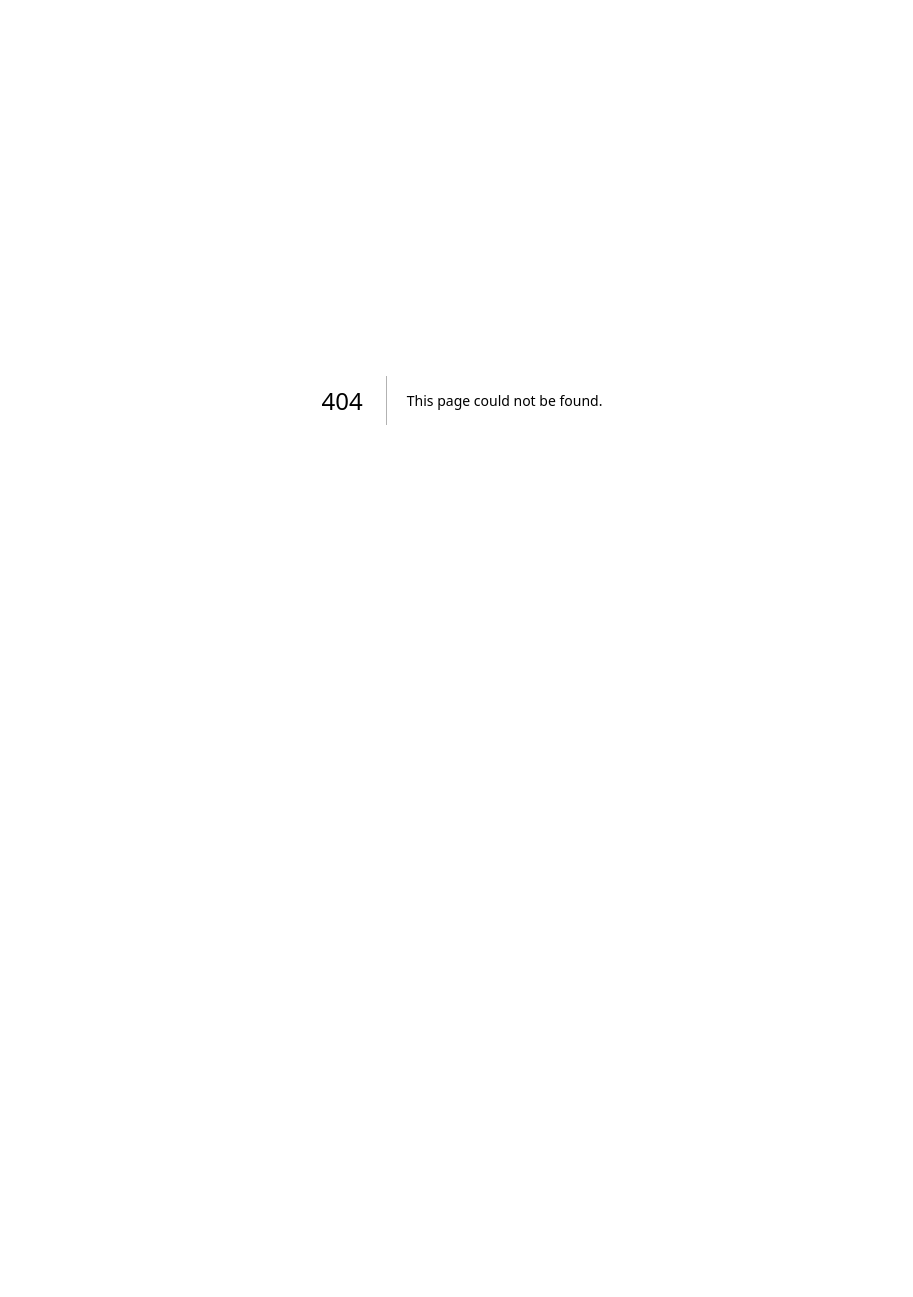
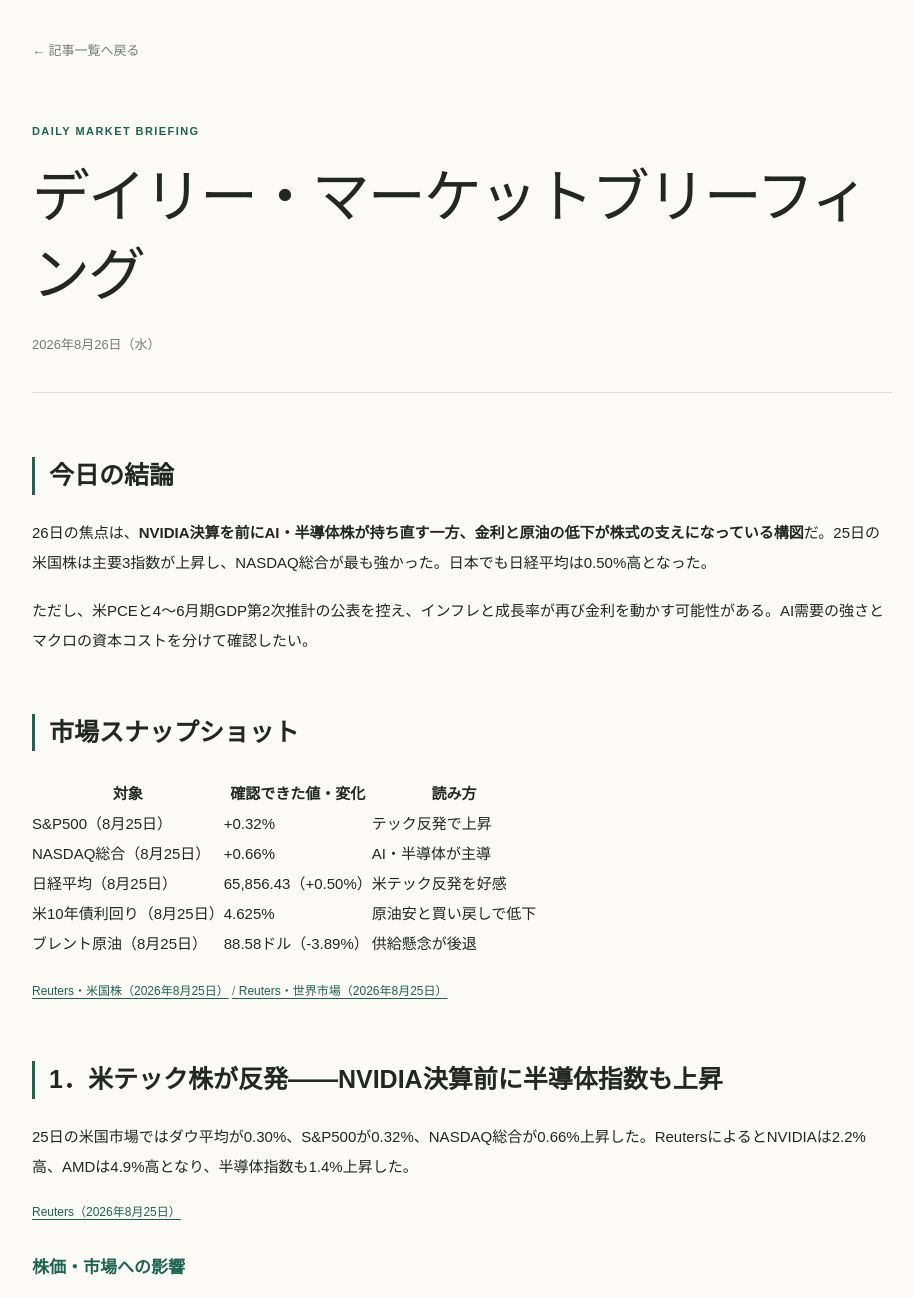
Before and after one commit to market-note-jp/market-note, a Next.js app: page /articles/daily-2026-08-26 in a window 1280 px wide. Before the commit this address had no page. Shown: the top 1297 px of the page, without its empty margins (178-1091 px from the left). Before the commit the page ends 800 px from the top, so only its background shows below. Built offline with nearby package versions, Linux system fonts and the light colour scheme.

Commit message:
Add daily market briefing for 2026-08-26

```diff
--- /dev/null
+++ b/app/articles/daily-2026-08-26/page.tsx
@@ -0,0 +1,46 @@
+import type { Metadata } from "next";
+import Link from "next/link";
+
+export const metadata: Metadata = {
+  title: "デイリー・マーケットブリーフィング（2026年8月26日） | Market Note",
+  description: "米テック株反発、日経平均、NVIDIA決算前、米長期金利と原油、米PCE・GDPを整理した2026年8月26日のマーケットブリーフィング。",
+};
+
+export default function DailyReportAugust26() {
+  return (
+    <main className="article-page">
+      <Link className="back-link" href="/">← 記事一覧へ戻る</Link>
+      <article>
+        <header className="report-header">
+          <p className="report-label">DAILY MARKET BRIEFING</p>
+          <h1>デイリー・マーケットブリーフィング</h1>
+          <p className="report-date">2026年8月26日（水）</p>
+        </header>
+        <div className="report-body">
+          <section>
+            <h2>今日の結論</h2>
+            <p>26日の焦点は、<strong>NVIDIA決算を前にAI・半導体株が持ち直す一方、金利と原油の低下が株式の支えになっている構図</strong>だ。25日の米国株は主要3指数が上昇し、NASDAQ総合が最も強かった。日本でも日経平均は0.50%高となった。</p>
+            <p>ただし、米PCEと4〜6月期GDP第2次推計の公表を控え、インフレと成長率が再び金利を動かす可能性がある。AI需要の強さとマクロの資本コストを分けて確認したい。</p>
+          </section>
+          <section>
+            <h2>市場スナップショット</h2>
+            <div className="table-wrap"><table><thead><tr><th>対象</th><th>確認できた値・変化</th><th>読み方</th></tr></thead><tbody>
+              <tr><td>S&amp;P500（8月25日）</td><td>+0.32%</td><td>テック反発で上昇</td></tr>
+              <tr><td>NASDAQ総合（8月25日）</td><td>+0.66%</td><td>AI・半導体が主導</td></tr>
+              <tr><td>日経平均（8月25日）</td><td>65,856.43（+0.50%）</td><td>米テック反発を好感</td></tr>
+              <tr><td>米10年債利回り（8月25日）</td><td>4.625%</td><td>原油安と買い戻しで低下</td></tr>
+              <tr><td>ブレント原油（8月25日）</td><td>88.58ドル（-3.89%）</td><td>供給懸念が後退</td></tr>
+            </tbody></table></div>
+            <p className="inline-sources"><a href="https://www.reuters.com/business/us-stock-futures-rise-tech-rebound-before-nvidia-inflation-tests-2026-08-25/" target="_blank" rel="noreferrer">Reuters・米国株（2026年8月25日）</a> <a href="https://www.reuters.com/world/china/global-markets-global-markets-2026-08-25/" target="_blank" rel="noreferrer">Reuters・世界市場（2026年8月25日）</a></p>
+          </section>
+          <section><h2>1．米テック株が反発――NVIDIA決算前に半導体指数も上昇</h2><p>25日の米国市場ではダウ平均が0.30%、S&amp;P500が0.32%、NASDAQ総合が0.66%上昇した。ReutersによるとNVIDIAは2.2%高、AMDは4.9%高となり、半導体指数も1.4%上昇した。</p><p className="inline-sources"><a href="https://www.reuters.com/business/us-stock-futures-rise-tech-rebound-before-nvidia-inflation-tests-2026-08-25/" target="_blank" rel="noreferrer">Reuters（2026年8月25日）</a></p><h3>株価・市場への影響</h3><p>決算前の買い戻しは日本の半導体・製造装置株にも追い風になり得るが、期待値が高い分だけ決算後の値幅も大きくなりやすい。</p><h3>次の注目点</h3><ul><li>NVIDIAのデータセンター売上</li><li>粗利益率と次四半期ガイダンス</li><li>SOX指数の決算後反応</li></ul></section>
+          <section><h2>2．日経平均は65,856.43――AI関連株への資金回帰</h2><p>25日の日経平均は328.34円高の65,856.43で終了した。米テック株の反発と米長期金利の低下が、日本の高PER半導体株の安心材料になった。</p><p className="inline-sources"><a href="https://www.reuters.com/world/china/global-markets-global-markets-2026-08-25/" target="_blank" rel="noreferrer">Reuters・世界市場（2026年8月25日）</a></p><h3>株価・市場への影響</h3><p>指数上昇が半導体だけに集中する場合は値動きが不安定になりやすい。銀行・資源・内需まで買いが広がるかが相場の厚みを測る材料となる。</p><h3>次の注目点</h3><ul><li>66,000円台への再接近</li><li>アドバンテストなどNVIDIA関連株</li><li>ドル円159円前後の推移</li></ul></section>
+          <section><h2>3．米長期金利が低下――10年債4.625%</h2><p>米10年債利回りは25日に4.625%へ低下した。原油安に加え、米財務省による長期債買い戻し拡大が需給面の支えとなった。</p><p className="inline-sources"><a href="https://www.reuters.com/world/china/global-markets-global-markets-2026-08-25/" target="_blank" rel="noreferrer">Reuters（2026年8月25日）</a></p><h3>株価・市場への影響</h3><p>長期金利低下はAI・グロース株のバリュエーションを支えやすい一方、金融株には利ざや期待の低下要因となり得る。</p><h3>次の注目点</h3><ul><li>PCE後の10年債利回り</li><li>30年債の需給</li><li>高PER株と金利の逆相関</li></ul></section>
+          <section><h2>4．原油は88.58ドル――ホルムズ懸念がいったん後退</h2><p>ブレント原油は25日に3.89%安の88.58ドル。米国の対イラン制裁が想定ほど即時的な供給減につながらないとの見方や、オマーンを介したホルムズ海峡協議への期待が価格を押し下げた。</p><p className="inline-sources"><a href="https://www.reuters.com/world/china/global-markets-global-markets-2026-08-25/" target="_blank" rel="noreferrer">Reuters（2026年8月25日）</a></p><h3>株価・市場への影響</h3><p>原油安はインフレ懸念と輸送コストを和らげるため株式全体にはプラスだが、資源株には逆風となる。</p><h3>次の注目点</h3><ul><li>ホルムズ海峡の実際の通航量</li><li>90ドル台回復の有無</li><li>エネルギー価格のPCEへの波及</li></ul></section>
+          <section><h2>5．米PCE・GDP第2次推計を待つ――金利再上昇リスクを点検</h2><p>米BEAは26日8:30（米東部時間）に7月Personal Income and Outlaysと4〜6月期GDP第2次推計を公表する。株式市場はNVIDIA決算だけでなく、インフレと成長率がFRBの次の一手をどう変えるかを注視している。</p><p className="inline-sources"><a href="https://www.bea.gov/" target="_blank" rel="noreferrer">米BEA（2026年8月26日公表予定）</a></p><h3>株価・市場への影響</h3><p>インフレ上振れなら金利上昇を通じてAI・高PER株の上値を抑えやすい。逆に鈍化なら決算の強さが株価に反映されやすくなる。</p><h3>次の注目点</h3><ul><li>総合・コアPCE</li><li>実質GDP成長率</li><li>FRBの9月会合への織り込み</li></ul></section>
+          <p className="disclaimer">これは投資助言ではなく、2026年8月26日時点の公開情報に基づく市場概況の整理です。掲載した数値・見通しは将来の市場動向や投資成果を保証するものではありません。投資判断は、ご自身の目的、資金状況、リスク許容度を踏まえて行ってください。</p>
+        </div>
+      </article>
+    </main>
+  );
+}
```
